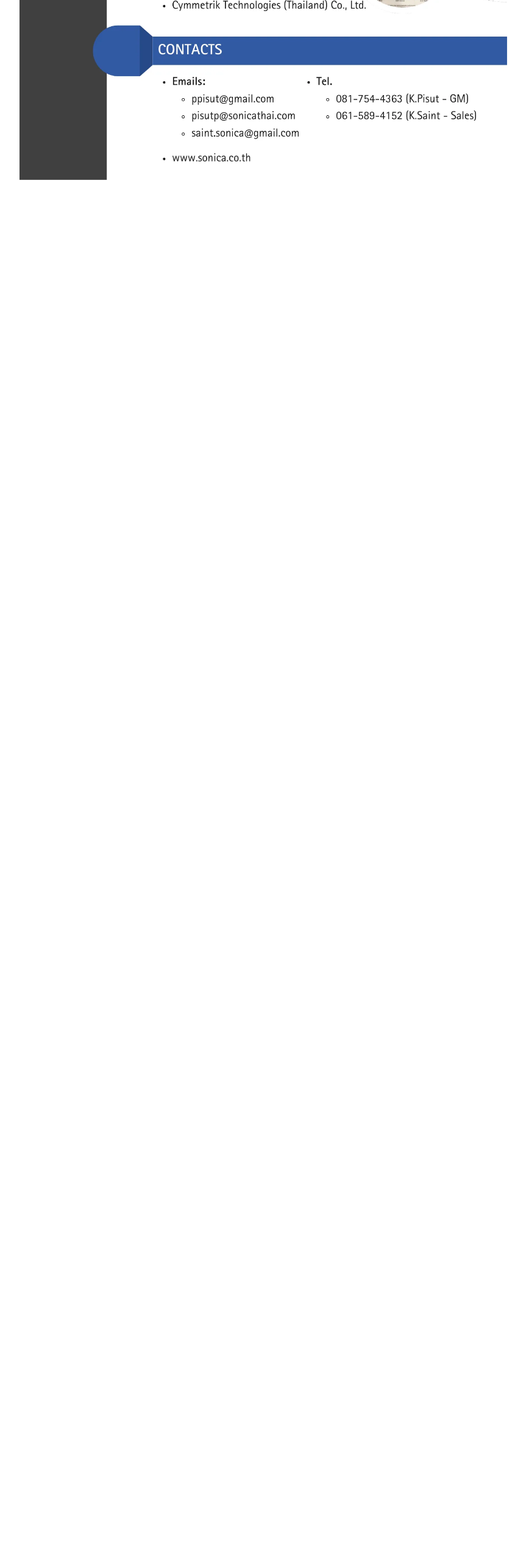
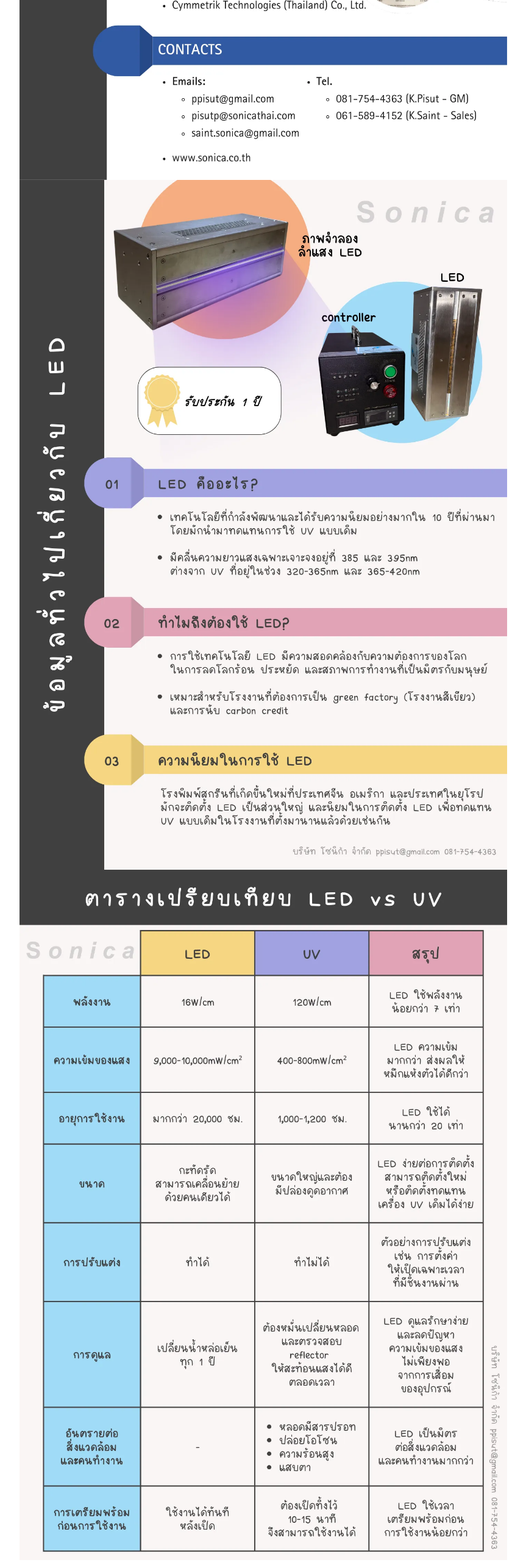
Before and after one commit to punpat2000/sonica, an Angular app: page / in a window 1280 px wide. Shown: the part 845-3411 px from the top of the page at 61% size, without its empty margins (208-1071 px from the left). Before the commit the page ends 1148 px from the top, so only its background shows below. Built offline with nearby package versions, Linux system fonts and the light colour scheme.

Commit message:
add more images

```diff
--- a/src/app/app.component.html
+++ b/src/app/app.component.html
@@ -8,6 +8,8 @@
 <!-- * * * * * * * * * * * * * * * * * * * * * * * * * * * * * * * -->
 
 <img ngSrc="/company_profile2.webp" height="2000" width="1414" alt="Sonica Company Profile" class="sonica-logo" priority>
+<img ngSrc="/led1.webp" height="2000" width="1414" alt="Sonica Company Profile" class="sonica-logo" lazy>
+<img ngSrc="/led2.webp" height="2000" width="1414" alt="Sonica Company Profile" class="sonica-logo" lazy>
 <!--
 
 <style>
```
Also changed, not shown: public/led1.webp (added), public/led2.webp (added).
